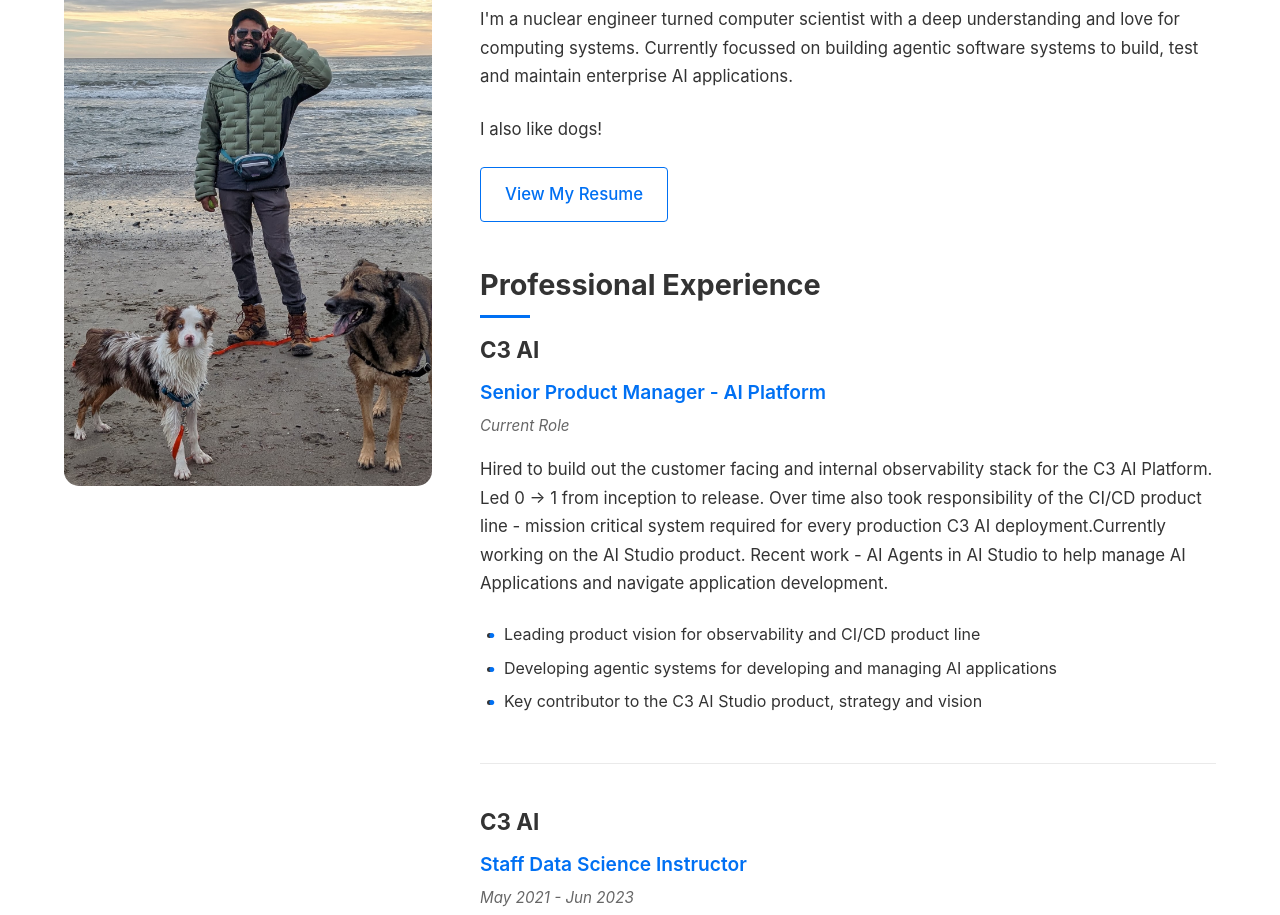
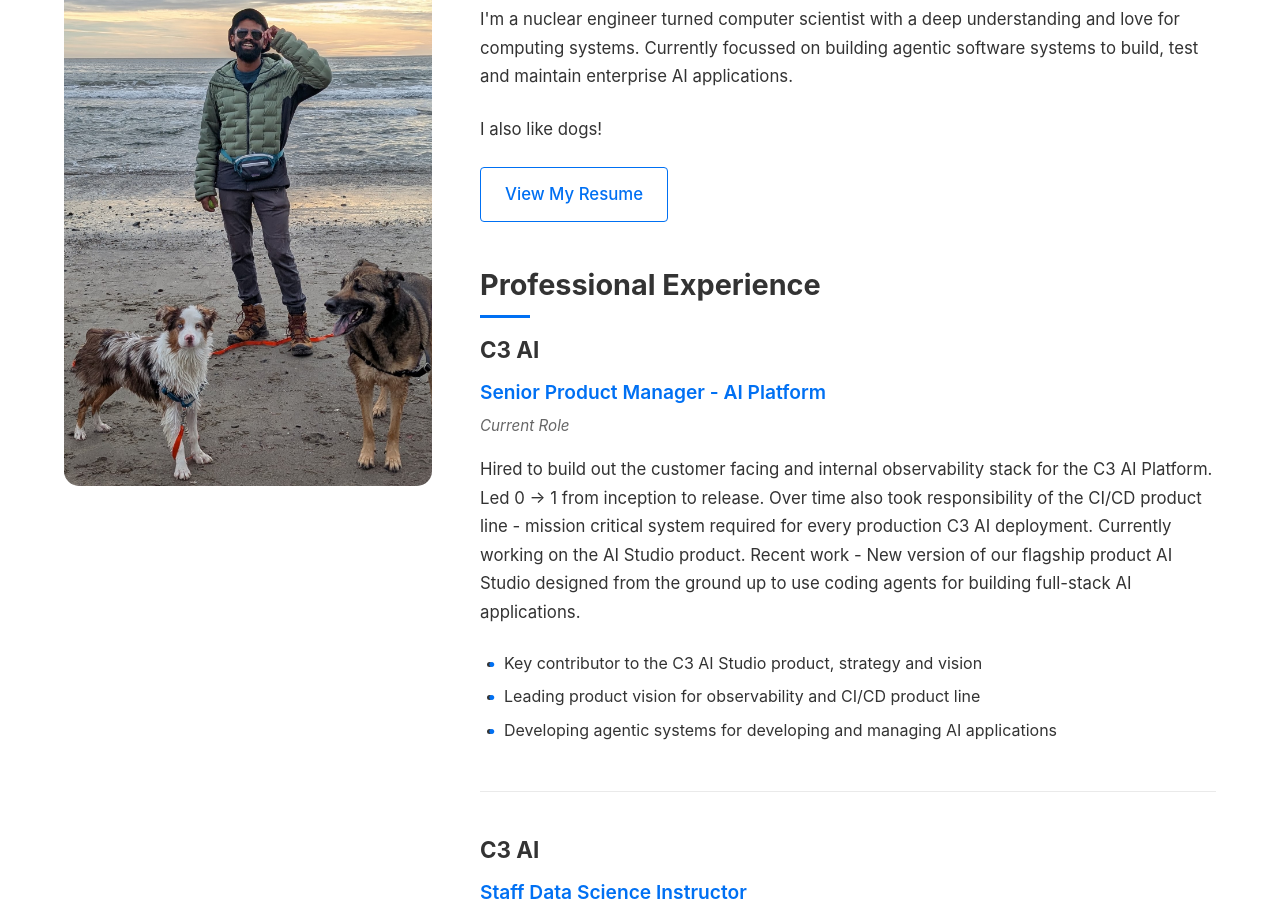
Before and after one commit to shreysatpathy/shreysatpathy.github.io, a website: page about.html in a window 1280 px wide. Shown: the part 390-1305 px from the top of the page. Drawn offline with Linux system fonts and the light colour scheme.

Commit message:
update about

```diff
--- a/about.html
+++ b/about.html
@@ -64,12 +64,12 @@
                 <h4>C3 AI</h4>
                 <p class="position">Senior Product Manager - AI Platform</p>
                 <p class="duration">Current Role</p>
-                <p>Hired to build out the customer facing and internal observability stack for the C3 AI Platform. Led 0 -> 1 from inception to release. Over time also took responsibility of the CI/CD product line - mission critical system required for every production C3 AI deployment.Currently working on the AI Studio product. Recent work - AI Agents in AI Studio to help manage AI Applications and navigate application development.</p>
+                <p>Hired to build out the customer facing and internal observability stack for the C3 AI Platform. Led 0 -> 1 from inception to release. Over time also took responsibility of the CI/CD product line - mission critical system required for every production C3 AI deployment. Currently working on the AI Studio product. Recent work - New version of our flagship product AI Studio designed from the ground up to use coding agents for building full-stack AI applications.</p>
                 <div class="experience-highlights-container">
                   <ul class="experience-highlights">
+                    <li>Key contributor to the C3 AI Studio product, strategy and vision</li>
                     <li>Leading product vision for observability and CI/CD product line</li>
                     <li>Developing agentic systems for developing and managing AI applications</li>
-                    <li>Key contributor to the C3 AI Studio product, strategy and vision</li>
                   </ul>
                 </div>
               </div>
```
